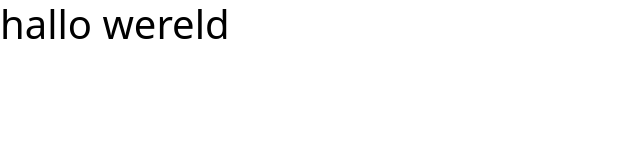
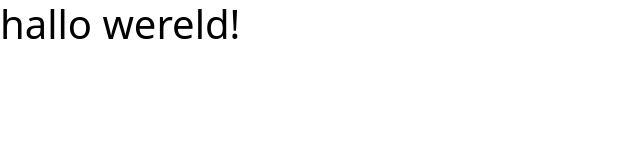
Before and after one commit to joranvanerk/frontend-design, a website: page index.html in a window 1280 px wide. Shown: the full height of the page, 0-640 px from the left. Drawn offline with nearby package versions, Linux system fonts and the light colour scheme.

Commit message:
Update index.html
Checkup for github

```diff
--- a/index.html
+++ b/index.html
@@ -12,7 +12,7 @@
     <title>Hello, world!</title>
   </head>
   <body>
-    <h1>hallo wereld</h1>
+    <h1>hallo wereld!</h1>
 
 
     <!-- Optional JavaScript; choose one of the two! -->
```
